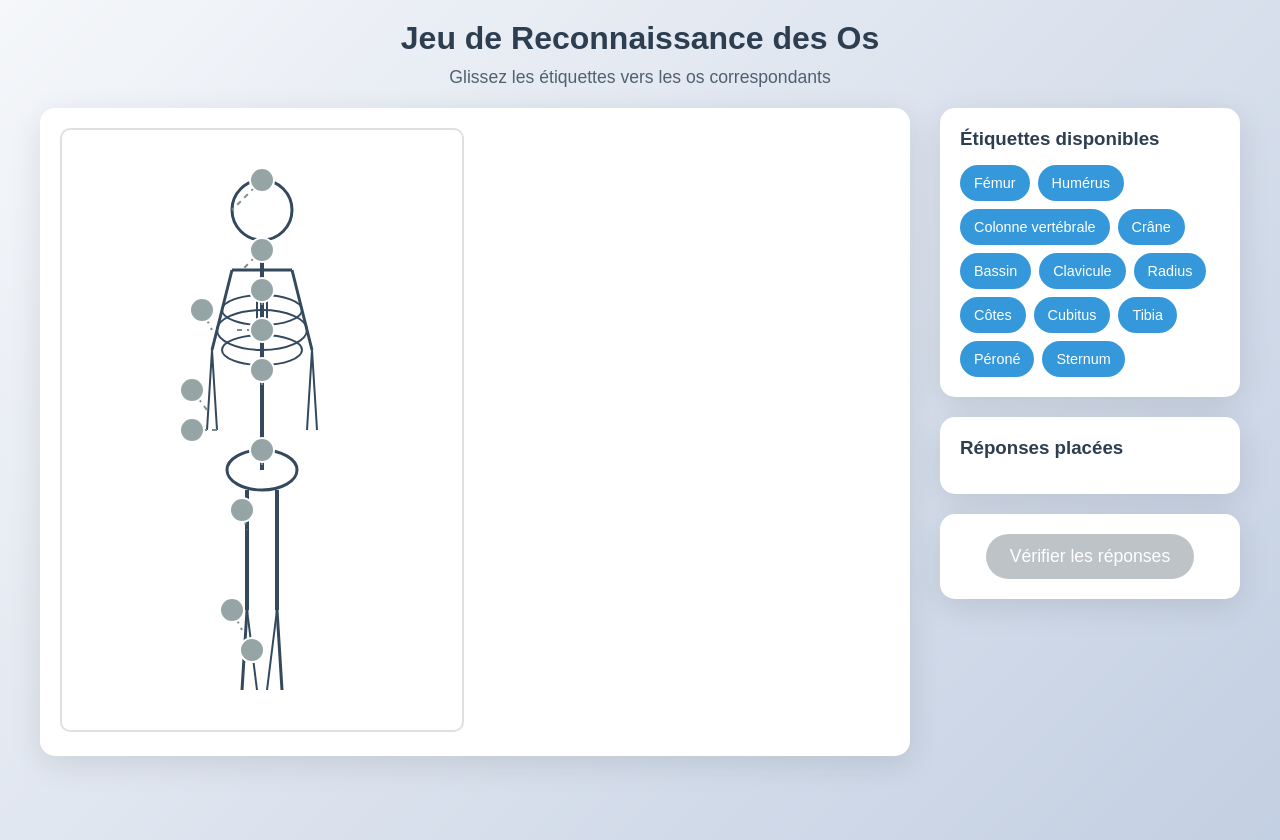
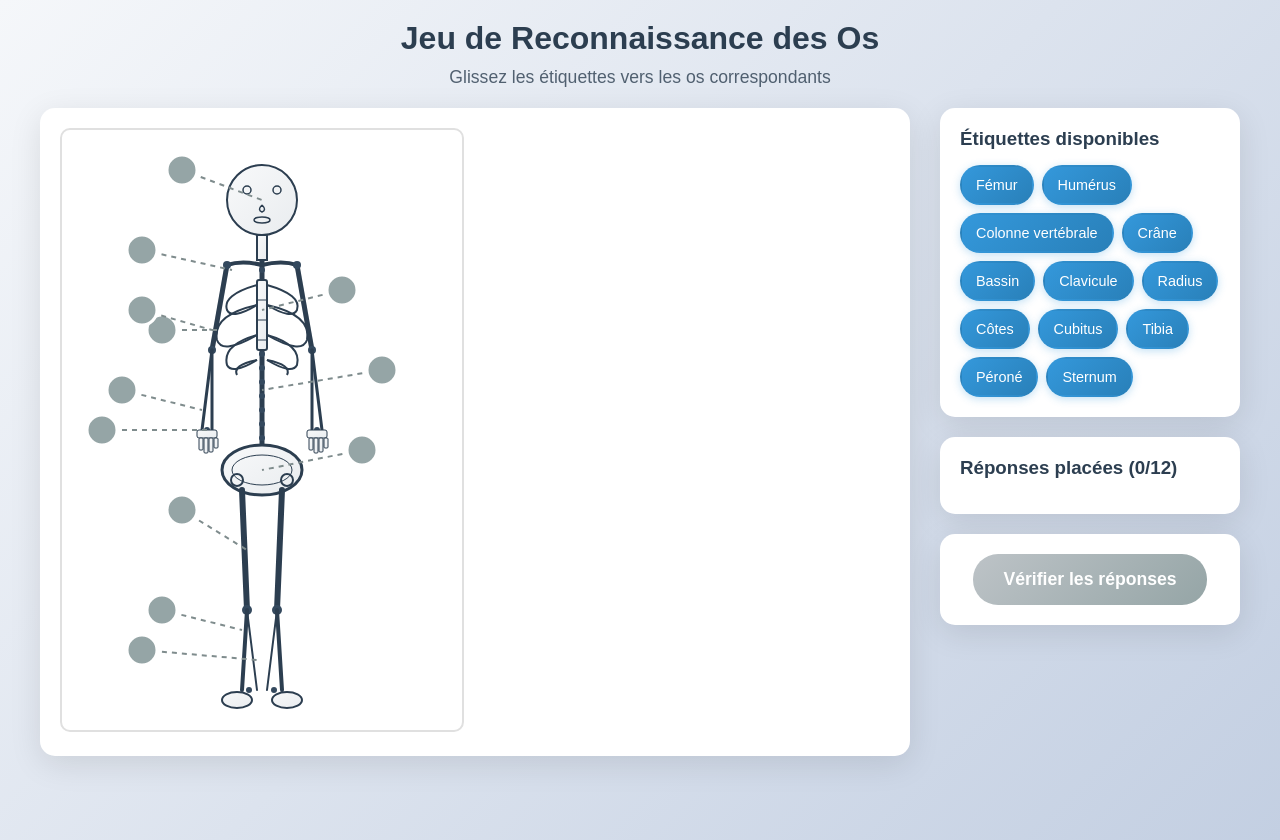
Before and after one commit to mext-ai/block-685a997529a7f973e63e16fc, a React app: page / in a window 1280 px wide. Built offline with nearby package versions, Linux system fonts and the light colour scheme.

Commit message:
📝 Latest changes to config, components, styles

```diff
--- a/src/block.tsx
+++ b/src/block.tsx
@@ -17,18 +17,18 @@ interface Bone {
 }
 
 const bones: Bone[] = [
-  { id: 'skull', name: 'Crâne', x: 200, y: 50, lineEndX: 170, lineEndY: 80 },
-  { id: 'clavicle', name: 'Clavicule', x: 200, y: 120, lineEndX: 180, lineEndY: 140 },
-  { id: 'sternum', name: 'Sternum', x: 200, y: 160, lineEndX: 200, lineEndY: 180 },
-  { id: 'ribs', name: 'Côtes', x: 200, y: 200, lineEndX: 170, lineEndY: 200 },
-  { id: 'humerus', name: 'Humérus', x: 140, y: 180, lineEndX: 150, lineEndY: 200 },
-  { id: 'radius', name: 'Radius', x: 130, y: 260, lineEndX: 145, lineEndY: 280 },
-  { id: 'ulna', name: 'Cubitus', x: 130, y: 300, lineEndX: 155, lineEndY: 300 },
-  { id: 'spine', name: 'Colonne vertébrale', x: 200, y: 240, lineEndX: 200, lineEndY: 260 },
-  { id: 'pelvis', name: 'Bassin', x: 200, y: 320, lineEndX: 200, lineEndY: 340 },
-  { id: 'femur', name: 'Fémur', x: 180, y: 380, lineEndX: 185, lineEndY: 400 },
-  { id: 'tibia', name: 'Tibia', x: 170, y: 480, lineEndX: 180, lineEndY: 500 },
-  { id: 'fibula', name: 'Péroné', x: 190, y: 520, lineEndX: 195, lineEndY: 520 }
+  { id: 'skull', name: 'Crâne', x: 120, y: 40, lineEndX: 200, lineEndY: 70 },
+  { id: 'clavicle', name: 'Clavicule', x: 80, y: 120, lineEndX: 170, lineEndY: 140 },
+  { id: 'sternum', name: 'Sternum', x: 280, y: 160, lineEndX: 200, lineEndY: 180 },
+  { id: 'ribs', name: 'Côtes', x: 100, y: 200, lineEndX: 160, lineEndY: 200 },
+  { id: 'humerus', name: 'Humérus', x: 80, y: 180, lineEndX: 150, lineEndY: 200 },
+  { id: 'radius', name: 'Radius', x: 60, y: 260, lineEndX: 140, lineEndY: 280 },
+  { id: 'ulna', name: 'Cubitus', x: 40, y: 300, lineEndX: 150, lineEndY: 300 },
+  { id: 'spine', name: 'Colonne vertébrale', x: 320, y: 240, lineEndX: 200, lineEndY: 260 },
+  { id: 'pelvis', name: 'Bassin', x: 300, y: 320, lineEndX: 200, lineEndY: 340 },
+  { id: 'femur', name: 'Fémur', x: 120, y: 380, lineEndX: 185, lineEndY: 420 },
+  { id: 'tibia', name: 'Tibia', x: 100, y: 480, lineEndX: 180, lineEndY: 500 },
+  { id: 'fibula', name: 'Péroné', x: 80, y: 520, lineEndX: 195, lineEndY: 530 }
 ];
 
 const Block: React.FC<BlockProps> = ({ title = "Jeu de Reconnaissance des Os", description }) => {
@@ -169,50 +169,141 @@ const Block: React.FC<BlockProps> = ({ title = "Jeu de Reconnaissance des Os", d
             viewBox="0 0 400 600"
             style={{ border: '2px solid #e0e0e0', borderRadius: '10px' }}
           >
-            {/* Squelette simplifié */}
-            {/* Crâne */}
-            <circle cx="200" cy="80" r="30" fill="none" stroke="#34495e" strokeWidth="3"/>
+            {/* Définition des dégradés */}
+            <defs>
+              <linearGradient id="boneGradient" x1="0%" y1="0%" x2="100%" y2="100%">
+                <stop offset="0%" style={{stopColor: '#f8f9fa', stopOpacity: 1}} />
+                <stop offset="100%" style={{stopColor: '#e9ecef', stopOpacity: 1}} />
+              </linearGradient>
+            </defs>
 
-            {/* Colonne vertébrale */}
-            <line x1="200" y1="110" x2="200" y2="340" stroke="#34495e" strokeWidth="4"/>
+            {/* Squelette amélioré */}
+            {/* Crâne avec détails */}
+            <g>
+              <circle cx="200" cy="70" r="35" fill="url(#boneGradient)" stroke="#2c3e50" strokeWidth="2"/>
+              <circle cx="185" cy="60" r="4" fill="none" stroke="#2c3e50" strokeWidth="1.5"/> {/* Orbite gauche */}
+              <circle cx="215" cy="60" r="4" fill="none" stroke="#2c3e50" strokeWidth="1.5"/> {/* Orbite droite */}
+              <path d="M 200 75 Q 195 80 200 82 Q 205 80 200 75" fill="none" stroke="#2c3e50" strokeWidth="1.5"/> {/* Nez */}
+              <ellipse cx="200" cy="90" rx="8" ry="3" fill="none" stroke="#2c3e50" strokeWidth="1.5"/> {/* Bouche */}
+            </g>
 
-            {/* Clavicules */}
-            <line x1="170" y1="140" x2="230" y2="140" stroke="#34495e" strokeWidth="3"/>
+            {/* Cou */}
+            <rect x="195" y="105" width="10" height="25" fill="url(#boneGradient)" stroke="#2c3e50" strokeWidth="2"/>
 
-            {/* Sternum */}
-            <rect x="195" y="150" width="10" height="60" fill="none" stroke="#34495e" strokeWidth="2"/>
+            {/* Colonne vertébrale avec vertèbres visibles */}
+            <g>
+              <line x1="200" y1="130" x2="200" y2="340" stroke="#2c3e50" strokeWidth="5"/>
+              {Array.from({length: 15}, (_, i) => (
+                <circle key={i} cx="200" cy={140 + i * 14} r="3" fill="#34495e"/>
+              ))}
+            </g>
 
-            {/* Côtes */}
-            <ellipse cx="200" cy="180" rx="40" ry="15" fill="none" stroke="#34495e" strokeWidth="2"/>
-            <ellipse cx="200" cy="200" rx="45" ry="20" fill="none" stroke="#34495e" strokeWidth="2"/>
-            <ellipse cx="200" cy="220" rx="40" ry="15" fill="none" stroke="#34495e" strokeWidth="2"/>
+            {/* Clavicules avec forme courbe */}
+            <path d="M 165 135 Q 180 130 200 135 Q 220 130 235 135"
+                  fill="none" stroke="#2c3e50" strokeWidth="4" strokeLinecap="round"/>
 
-            {/* Bras gauche */}
-            <line x1="170" y1="140" x2="150" y2="220" stroke="#34495e" strokeWidth="3"/> {/* Humérus */}
-            <line x1="150" y1="220" x2="145" y2="300" stroke="#34495e" strokeWidth="2"/> {/* Radius */}
-            <line x1="150" y1="220" x2="155" y2="300" stroke="#34495e" strokeWidth="2"/> {/* Cubitus */}
+            {/* Sternum avec détails */}
+            <g>
+              <rect x="195" y="150" width="10" height="70" fill="url(#boneGradient)" stroke="#2c3e50" strokeWidth="2" rx="2"/>
+              <line x1="195" y1="170" x2="205" y2="170" stroke="#2c3e50" strokeWidth="1"/>
+              <line x1="195" y1="190" x2="205" y2="190" stroke="#2c3e50" strokeWidth="1"/>
+              <line x1="195" y1="210" x2="205" y2="210" stroke="#2c3e50" strokeWidth="1"/>
+            </g>
 
-            {/* Bras droit */}
-            <line x1="230" y1="140" x2="250" y2="220" stroke="#34495e" strokeWidth="3"/>
-            <line x1="250" y1="220" x2="245" y2="300" stroke="#34495e" strokeWidth="2"/>
-            <line x1="250" y1="220" x2="255" y2="300" stroke="#34495e" strokeWidth="2"/>
+            {/* Côtes avec forme anatomique */}
+            <g>
+              {/* Côtes supérieures */}
+              <path d="M 195 155 Q 160 165 165 180 Q 170 190 195 175" fill="none" stroke="#2c3e50" strokeWidth="2"/>
+              <path d="M 205 155 Q 240 165 235 180 Q 230 190 205 175" fill="none" stroke="#2c3e50" strokeWidth="2"/>
 
-            {/* Bassin */}
-            <ellipse cx="200" cy="340" rx="35" ry="20" fill="none" stroke="#34495e" strokeWidth="3"/>
+              {/* Côtes moyennes */}
+              <path d="M 195 175 Q 150 185 155 210 Q 160 225 195 205" fill="none" stroke="#2c3e50" strokeWidth="2"/>
+              <path d="M 205 175 Q 250 185 245 210 Q 240 225 205 205" fill="none" stroke="#2c3e50" strokeWidth="2"/>
 
-            {/* Jambes */}
-            <line x1="185" y1="360" x2="185" y2="480" stroke="#34495e" strokeWidth="4"/> {/* Fémur gauche */}
-            <line x1="215" y1="360" x2="215" y2="480" stroke="#34495e" strokeWidth="4"/> {/* Fémur droit */}
+              {/* Côtes inférieures */}
+              <path d="M 195 205 Q 160 215 165 235 Q 170 245 195 230" fill="none" stroke="#2c3e50" strokeWidth="2"/>
+              <path d="M 205 205 Q 240 215 235 235 Q 230 245 205 230" fill="none" stroke="#2c3e50" strokeWidth="2"/>
 
-            <line x1="185" y1="480" x2="180" y2="560" stroke="#34495e" strokeWidth="3"/> {/* Tibia gauche */}
-            <line x1="185" y1="480" x2="195" y2="560" stroke="#34495e" strokeWidth="2"/> {/* Péroné gauche */}
+              {/* Côtes flottantes */}
+              <path d="M 195 230 Q 170 235 175 245" fill="none" stroke="#2c3e50" strokeWidth="2"/>
+              <path d="M 205 230 Q 230 235 225 245" fill="none" stroke="#2c3e50" strokeWidth="2"/>
+            </g>
 
-            <line x1="215" y1="480" x2="220" y2="560" stroke="#34495e" strokeWidth="3"/> {/* Tibia droit */}
-            <line x1="215" y1="480" x2="205" y2="560" stroke="#34495e" strokeWidth="2"/> {/* Péroné droit */}
+            {/* Bras gauche avec articulations */}
+            <g>
+              {/* Humérus */}
+              <line x1="165" y1="135" x2="150" y2="220" stroke="#2c3e50" strokeWidth="5" strokeLinecap="round"/>
+              <circle cx="165" cy="135" r="4" fill="#34495e"/> {/* Épaule */}
+              <circle cx="150" cy="220" r="4" fill="#34495e"/> {/* Coude */}
 
-            {/* Lignes et zones de drop pour chaque os */}
+              {/* Radius et Cubitus */}
+              <line x1="150" y1="220" x2="140" y2="300" stroke="#2c3e50" strokeWidth="3" strokeLinecap="round"/>
+              <line x1="150" y1="220" x2="150" y2="300" stroke="#2c3e50" strokeWidth="3" strokeLinecap="round"/>
+              <circle cx="145" cy="300" r="3" fill="#34495e"/> {/* Poignet */}
+
+              {/* Main simplifiée */}
+              <rect x="135" y="300" width="20" height="8" fill="url(#boneGradient)" stroke="#2c3e50" strokeWidth="1" rx="2"/>
+              <rect x="137" y="308" width="4" height="12" fill="url(#boneGradient)" stroke="#2c3e50" strokeWidth="1" rx="1"/>
+              <rect x="142" y="308" width="4" height="15" fill="url(#boneGradient)" stroke="#2c3e50" strokeWidth="1" rx="1"/>
+              <rect x="147" y="308" width="4" height="14" fill="url(#boneGradient)" stroke="#2c3e50" strokeWidth="1" rx="1"/>
+              <rect x="152" y="308" width="4" height="10" fill="url(#boneGradient)" stroke="#2c3e50" strokeWidth="1" rx="1"/>
+            </g>
+
+            {/* Bras droit avec articulations */}
+            <g>
+              {/* Humérus */}
+              <line x1="235" y1="135" x2="250" y2="220" stroke="#2c3e50" strokeWidth="5" strokeLinecap="round"/>
+              <circle cx="235" cy="135" r="4" fill="#34495e"/> {/* Épaule */}
+              <circle cx="250" cy="220" r="4" fill="#34495e"/> {/* Coude */}
+
+              {/* Radius et Cubitus */}
+              <line x1="250" y1="220" x2="260" y2="300" stroke="#2c3e50" strokeWidth="3" strokeLinecap="round"/>
+              <line x1="250" y1="220" x2="250" y2="300" stroke="#2c3e50" strokeWidth="3" strokeLinecap="round"/>
+              <circle cx="255" cy="300" r="3" fill="#34495e"/> {/* Poignet */}
+
+              {/* Main simplifiée */}
+              <rect x="245" y="300" width="20" height="8" fill="url(#boneGradient)" stroke="#2c3e50" strokeWidth="1" rx="2"/>
+              <rect x="247" y="308" width="4" height="12" fill="url(#boneGradient)" stroke="#2c3e50" strokeWidth="1" rx="1"/>
+              <rect x="252" y="308" width="4" height="15" fill="url(#boneGradient)" stroke="#2c3e50" strokeWidth="1" rx="1"/>
+              <rect x="257" y="308" width="4" height="14" fill="url(#boneGradient)" stroke="#2c3e50" strokeWidth="1" rx="1"/>
+              <rect x="262" y="308" width="4" height="10" fill="url(#boneGradient)" stroke="#2c3e50" strokeWidth="1" rx="1"/>
+            </g>
+
+            {/* Bassin avec forme anatomique */}
+            <g>
+              <ellipse cx="200" cy="340" rx="40" ry="25" fill="url(#boneGradient)" stroke="#2c3e50" strokeWidth="3"/>
+              <ellipse cx="200" cy="340" rx="30" ry="15" fill="none" stroke="#2c3e50" strokeWidth="1"/>
+              <circle cx="175" cy="350" r="6" fill="none" stroke="#2c3e50" strokeWidth="2"/> {/* Hanche gauche */}
+              <circle cx="225" cy="350" r="6" fill="none" stroke="#2c3e50" strokeWidth="2"/> {/* Hanche droite */}
+            </g>
+
+            {/* Jambes avec articulations */}
+            <g>
+              {/* Fémurs */}
+              <line x1="180" y1="360" x2="185" y2="480" stroke="#2c3e50" strokeWidth="6" strokeLinecap="round"/>
+              <line x1="220" y1="360" x2="215" y2="480" stroke="#2c3e50" strokeWidth="6" strokeLinecap="round"/>
+              <circle cx="185" cy="480" r="5" fill="#34495e"/> {/* Genou gauche */}
+              <circle cx="215" cy="480" r="5" fill="#34495e"/> {/* Genou droit */}
+
+              {/* Tibias et Péronés */}
+              <line x1="185" y1="480" x2="180" y2="560" stroke="#2c3e50" strokeWidth="4" strokeLinecap="round"/> {/* Tibia gauche */}
+              <line x1="185" y1="480" x2="195" y2="560" stroke="#2c3e50" strokeWidth="2" strokeLinecap="round"/> {/* Péroné gauche */}
+
+              <line x1="215" y1="480" x2="220" y2="560" stroke="#2c3e50" strokeWidth="4" strokeLinecap="round"/> {/* Tibia droit */}
+              <line x1="215" y1="480" x2="205" y2="560" stroke="#2c3e50" strokeWidth="2" strokeLinecap="round"/> {/* Péroné droit */}
+
+              <circle cx="187" cy="560" r="3" fill="#34495e"/> {/* Cheville gauche */}
+              <circle cx="212" cy="560" r="3" fill="#34495e"/> {/* Cheville droite */}
+
+              {/* Pieds simplifiés */}
+              <ellipse cx="175" cy="570" rx="15" ry="8" fill="url(#boneGradient)" stroke="#2c3e50" strokeWidth="2"/>
+              <ellipse cx="225" cy="570" rx="15" ry="8" fill="url(#boneGradient)" stroke="#2c3e50" strokeWidth="2"/>
+            </g>
+
+            {/* Lignes et zones de drop pour chaque os avec étiquettes visibles */}
             {bones.map(bone => (
               <g key={bone.id}>
+                {/* Ligne de connexion */}
                 <line
                   x1={bone.x}
                   y1={bone.y}
@@ -222,10 +313,12 @@ const Block: React.FC<BlockProps> = ({ title = "Jeu de Reconnaissance des Os", d
                   strokeWidth="2"
                   strokeDasharray="5,5"
                 />
+
+                {/* Zone de drop */}
                 <circle
                   cx={bone.x}
                   cy={bone.y}
-                  r="12"
+                  r="15"
                   fill={
                     gameState === 'finished'
                       ? (results[bone.id] ? '#27ae60' : '#e74c3c')
@@ -234,22 +327,52 @@ const Block: React.FC<BlockProps> = ({ title = "Jeu de Reconnaissance des Os", d
                         : '#95a5a6'
                   }
                   stroke="white"
-                  strokeWidth="2"
+                  strokeWidth="3"
                   style={{ cursor: 'pointer' }}
                   onDragOver={handleDragOver}
                   onDrop={(e) => handleDrop(e, bone.id)}
                   onClick={() => gameState === 'playing' && removeAnswer(bone.id)}
                 />
+
+                {/* Étiquette placée visible */}
+                {userAnswers[bone.id] && (
+                  <g>
+                    {/* Fond de l'étiquette */}
+                    <rect
+                      x={bone.x - 30}
+                      y={bone.y - 25}
+                      width="60"
+                      height="16"
+                      fill="rgba(255,255,255,0.95)"
+                      stroke={gameState === 'finished' ? (results[bone.id] ? '#27ae60' : '#e74c3c') : '#3498db'}
+                      strokeWidth="1"
+                      rx="8"
+                    />
+                    {/* Texte de l'étiquette */}
+                    <text
+                      x={bone.x}
+                      y={bone.y - 14}
+                      textAnchor="middle"
+                      fontSize="9"
+                      fill={gameState === 'finished' ? (results[bone.id] ? '#27ae60' : '#e74c3c') : '#2c3e50'}
+                      fontWeight="bold"
+                    >
+                      {userAnswers[bone.id]}
+                    </text>
+                  </g>
+                )}
+
+                {/* Icône de validation */}
                 {userAnswers[bone.id] && (
                   <text
                     x={bone.x}
                     y={bone.y + 5}
                     textAnchor="middle"
-                    fontSize="10"
+                    fontSize="12"
                     fill="white"
                     fontWeight="bold"
                   >
-                    ✓
+                    {gameState === 'finished' ? (results[bone.id] ? '✓' : '✗') : '•'}
                   </text>
                 )}
               </g>
@@ -283,15 +406,16 @@ const Block: React.FC<BlockProps> = ({ title = "Jeu de Reconnaissance des Os", d
                   draggable
                   onDragStart={(e) => handleDragStart(e, label)}
                   style={{
-                    background: '#3498db',
+                    background: 'linear-gradient(135deg, #3498db 0%, #2980b9 100%)',
                     color: 'white',
-                    padding: '8px 12px',
+                    padding: '10px 14px',
                     borderRadius: '20px',
                     cursor: 'grab',
                     fontSize: '0.9rem',
                     userSelect: 'none',
-                    transition: 'transform 0.2s',
-                    border: '2px solid transparent'
+                    transition: 'all 0.2s',
+                    border: '2px solid transparent',
+                    boxShadow: '0 2px 8px rgba(52,152,219,0.3)'
                   }}
                   onMouseDown={(e) => e.currentTarget.style.transform = 'scale(0.95)'}
                   onMouseUp={(e) => e.currentTarget.style.transform = 'scale(1)'}
@@ -310,7 +434,7 @@ const Block: React.FC<BlockProps> = ({ title = "Jeu de Reconnaissance des Os", d
             padding: '20px',
             boxShadow: '0 8px 32px rgba(0,0,0,0.1)'
           }}>
-            <h3 style={{ margin: '0 0 15px 0', color: '#2c3e50' }}>Réponses placées</h3>
+            <h3 style={{ margin: '0 0 15px 0', color: '#2c3e50' }}>Réponses placées ({Object.keys(userAnswers).length}/{bones.length})</h3>
             <div style={{ maxHeight: '200px', overflowY: 'auto' }}>
               {Object.entries(userAnswers).map(([boneId, answer]) => {
                 const bone = bones.find(b => b.id === boneId);
@@ -321,37 +445,43 @@ const Block: React.FC<BlockProps> = ({ title = "Jeu de Reconnaissance des Os", d
                       display: 'flex',
                       justifyContent: 'space-between',
                       alignItems: 'center',
-                      padding: '8px',
+                      padding: '10px',
                       margin: '4px 0',
                       background: gameState === 'finished'
-                        ? (results[boneId] ? '#d5f4e6' : '#ffeaa7')
-                        : '#f8f9fa',
-                      borderRadius: '8px',
+                        ? (results[boneId] ? 'linear-gradient(135deg, #d5f4e6 0%, #a8e6cf 100%)' : 'linear-gradient(135deg, #ffeaa7 0%, #fdcb6e 100%)')
+                        : 'linear-gradient(135deg, #f8f9fa 0%, #e9ecef 100%)',
+                      borderRadius: '10px',
                       fontSize: '0.9rem',
                       border: gameState === 'finished'
                         ? (results[boneId] ? '2px solid #27ae60' : '2px solid #e74c3c')
-                        : '1px solid #e0e0e0'
+                        : '1px solid #e0e0e0',
+                      boxShadow: '0 2px 4px rgba(0,0,0,0.1)'
                     }}
                   >
                     <span style={{
                       color: gameState === 'finished'
                         ? (results[boneId] ? '#27ae60' : '#e74c3c')
-                        : '#2c3e50'
+                        : '#2c3e50',
+                      fontWeight: 'bold'
                     }}>
+                      {gameState === 'finished' && (results[boneId] ? '✓ ' : '✗ ')}
                       {answer}
                     </span>
                     {gameState === 'playing' && (
                       <button
                         onClick={() => removeAnswer(boneId)}
                         style={{
-                          background: '#e74c3c',
+                          background: 'linear-gradient(135deg, #e74c3c 0%, #c0392b 100%)',
                           color: 'white',
                           border: 'none',
                           borderRadius: '50%',
-                          width: '20px',
-                          height: '20px',
+                          width: '24px',
+                          height: '24px',
                           cursor: 'pointer',
-                          fontSize: '12px'
+                          fontSize: '14px',
+                          display: 'flex',
+                          alignItems: 'center',
+                          justifyContent: 'center'
                         }}
                       >
                         ×
@@ -376,14 +506,20 @@ const Block: React.FC<BlockProps> = ({ title = "Jeu de Reconnaissance des Os", d
                 onClick={checkAnswers}
                 disabled={Object.keys(userAnswers).length === 0}
                 style={{
-                  background: Object.keys(userAnswers).length === 0 ? '#bdc3c7' : '#27ae60',
+                  background: Object.keys(userAnswers).length === 0
+                    ? 'linear-gradient(135deg, #bdc3c7 0%, #95a5a6 100%)'
+                    : 'linear-gradient(135deg, #27ae60 0%, #2ecc71 100%)',
                   color: 'white',
                   border: 'none',
-                  padding: '12px 24px',
+                  padding: '15px 30px',
                   borderRadius: '25px',
                   fontSize: '1.1rem',
                   cursor: Object.keys(userAnswers).length === 0 ? 'not-allowed' : 'pointer',
-                  transition: 'background 0.3s'
+                  transition: 'all 0.3s',
+                  boxShadow: Object.keys(userAnswers).length === 0
+                    ? 'none'
+                    : '0 4px 15px rgba(39,174,96,0.3)',
+                  fontWeight: 'bold'
                 }}
               >
                 Vérifier les réponses
@@ -391,34 +527,38 @@ const Block: React.FC<BlockProps> = ({ title = "Jeu de Reconnaissance des Os", d
             ) : (
               <div>
                 <div style={{
-                  fontSize: '2rem',
+                  fontSize: '2.5rem',
                   fontWeight: 'bold',
                   color: score >= 75 ? '#27ae60' : score >= 50 ? '#f39c12' : '#e74c3c',
-                  margin: '0 0 10px 0'
+                  margin: '0 0 10px 0',
+                  textShadow: '0 2px 4px rgba(0,0,0,0.1)'
                 }}>
                   Score: {score}%
                 </div>
                 <p style={{
                   margin: '0 0 20px 0',
                   color: '#2c3e50',
-                  fontSize: '1rem'
+                  fontSize: '1rem',
+                  lineHeight: '1.4'
                 }}>
                   {getScoreMessage(score)}
                 </p>
                 <button
                   onClick={resetGame}
                   style={{
-                    background: '#3498db',
+                    background: 'linear-gradient(135deg, #3498db 0%, #2980b9 100%)',
                     color: 'white',
                     border: 'none',
-                    padding: '12px 24px',
+                    padding: '15px 30px',
                     borderRadius: '25px',
                     fontSize: '1.1rem',
                     cursor: 'pointer',
-                    transition: 'background 0.3s'
+                    transition: 'all 0.3s',
+                    boxShadow: '0 4px 15px rgba(52,152,219,0.3)',
+                    fontWeight: 'bold'
                   }}
                 >
-                  Rejouer
+                  🔄 Rejouer
                 </button>
               </div>
             )}
```
